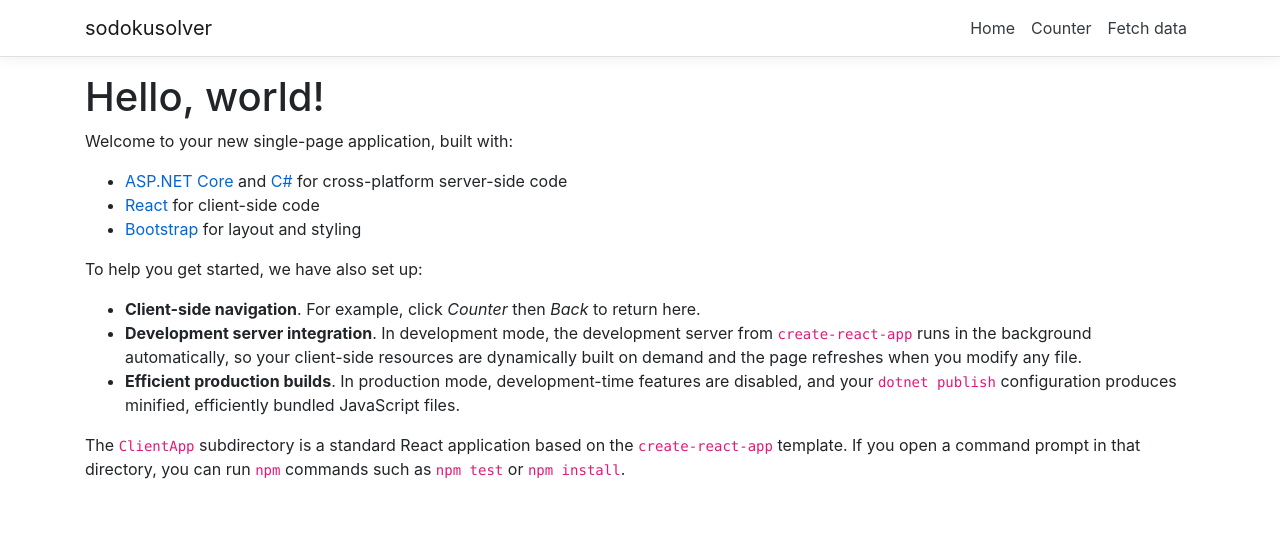
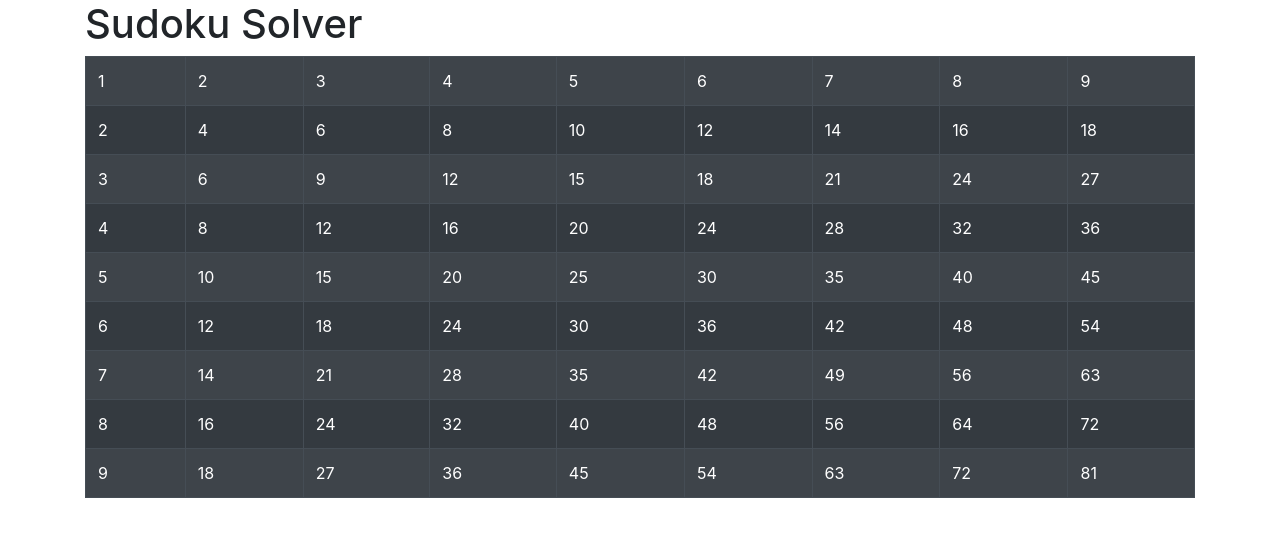
Before and after one commit to CaptainCthulhu/SudokuSolver, a React (Create React App) app in the folder ClientApp/: page / in a window 1280 px wide. Shown: the top 536 px of the page. Built offline with nearby package versions, Linux system fonts and the light colour scheme.

Commit message:
I build a grid.  What am I even doing with my life.  I should be a rapper.

```diff
--- a/ClientApp/src/App.tsx
+++ b/ClientApp/src/App.tsx
@@ -1,9 +1,7 @@
 import React, { Component } from 'react';
 import { Route } from 'react-router';
 import { Layout } from './components/Layout';
-import { Home } from './components/Home';
-import { FetchData } from './components/FetchData';
-import { Counter } from './components/Counter';
+import { Grid } from './components/Grid';
 
 import './custom.css'
 
@@ -13,9 +11,8 @@ export default class App extends Component {
   render () {
     return (
       <Layout>
-        <Route exact path='/' component={Home} />
-        <Route path='/counter' component={Counter} />
-        <Route path='/fetch-data' component={FetchData} />
+        <h1> Sudoku Solver </h1>
+        <Route exact path='/' component={Grid} />
       </Layout>
     );
   }
--- a/ClientApp/src/components/Counter.tsx
+++ /dev/null
@@ -1,39 +0,0 @@
-import React, { Component } from 'react';
-
-interface Props {
-
-}
-
-interface State{
-  currentCount: number;
-}
-
-export class Counter extends Component<Props, State> {
-  static displayName = Counter.name;
-
-  constructor(props: Props) {
-    super(props);
-    this.state = { currentCount: 0 };
-    this.incrementCounter = this.incrementCounter.bind(this);
-  }
-
-  incrementCounter() {
-    this.setState({
-      currentCount: this.state.currentCount + 1
-    });
-  }
-
-  render() {
-    return (
-      <div>
-        <h1>Counter</h1>
-
-        <p>This is a simple example of a React component.</p>
-
-        <p aria-live="polite">Current count: <strong>{this.state.currentCount}</strong></p>
-
-        <button className="btn btn-primary" onClick={this.incrementCounter}>Increment</button>
-      </div>
-    );
-  }
-}
--- a/ClientApp/src/components/FetchData.tsx
+++ /dev/null
@@ -1,77 +0,0 @@
-import React, { Component } from "react";
-
-interface State {
-  forecasts: [];
-  loading: boolean;
-}
-
-interface Props {}
-
-interface Forecast {
-  date: string;
-  temperatureC: number;
-  temperatureF: number;
-  summary: string;
-}
-
-export class FetchData extends Component<Props, State> {
-  static displayName = FetchData.name;
-
-  constructor(props: Props) {
-    super(props);
-    this.state = { forecasts: [], loading: true };
-  }
-
-  componentDidMount() {
-    this.populateWeatherData();
-  }
-
-  static renderForecastsTable(forecasts: Forecast[]) {
-    return (
-      <table className="table table-striped" aria-labelledby="tabelLabel">
-        <thead>
-          <tr>
-            <th>Date</th>
-            <th>Temp. (C)</th>
-            <th>Temp. (F)</th>
-            <th>Summary</th>
-          </tr>
-        </thead>
-        <tbody>
-          {forecasts.map((forecast) => (
-            <tr key={forecast.date}>
-              <td>{forecast.date}</td>
-              <td>{forecast.temperatureC}</td>
-              <td>{forecast.temperatureF}</td>
-              <td>{forecast.summary}</td>
-            </tr>
-          ))}
-        </tbody>
-      </table>
-    );
-  }
-
-  render() {
-    let contents = this.state.loading ? (
-      <p>
-        <em>Loading...</em>
-      </p>
-    ) : (
-      FetchData.renderForecastsTable(this.state.forecasts)
-    );
-
-    return (
-      <div>
-        <h1 id="tabelLabel">Weather forecast</h1>
-        <p>This component demonstrates fetching data from the server.</p>
-        {contents}
-      </div>
-    );
-  }
-
-  async populateWeatherData() {
-    const response = await fetch("weatherforecast");
-    const data = await response.json();
-    this.setState({ forecasts: data, loading: false });
-  }
-}
--- /dev/null
+++ b/ClientApp/src/components/Grid.tsx
@@ -0,0 +1,26 @@
+import React, { Component } from "react";
+import GridElement from "./GridElement";
+import Table from "react-bootstrap/Table";
+
+
+export class Grid extends Component {
+  static displayName = Grid.name;
+
+  render() {
+    var elems = [];
+    for (var y = 1; y < 10; y++) {
+      var row = [];
+      for (var x = 1; x < 10; x++) {
+        row.push(<td key={x*y}><GridElement xLocation={x} yLocation={y} value={x * y} /></td>);
+      }
+      elems.push(<tr key={y} >{row}</tr>);
+    }
+    return (
+      <div>
+        <Table striped bordered hover variant="dark">
+          <tbody> {elems} </tbody>
+        </Table>
+      </div>
+    );
+  }
+}
--- /dev/null
+++ b/ClientApp/src/components/GridElement.tsx
@@ -0,0 +1,26 @@
+import React, { Component } from "react";
+
+interface Props {
+  xLocation: number;
+  yLocation: number;
+  value: number;
+}
+
+interface State {
+  value: number;
+}
+
+export default class GridElement extends Component<Props, State> {
+  render() {
+    return (
+      <div>
+       {this.state.value}
+      </div>
+    );
+  }
+
+  constructor(props: Props) {
+    super(props);
+    this.state = { value: this.props.value };
+  }
+}
--- a/ClientApp/src/components/Home.tsx
+++ /dev/null
@@ -1,26 +0,0 @@
-import React, { Component } from 'react';
-
-export class Home extends Component {
-  static displayName = Home.name;
-
-  render () {
-    return (
-      <div>
-        <h1>Hello, world!</h1>
-        <p>Welcome to your new single-page application, built with:</p>
-        <ul>
-          <li><a href='https://get.asp.net/'>ASP.NET Core</a> and <a href='https://msdn.microsoft.com/en-us/library/67ef8sbd.aspx'>C#</a> for cross-platform server-side code</li>
-          <li><a href='https://facebook.github.io/react/'>React</a> for client-side code</li>
-          <li><a href='http://getbootstrap.com/'>Bootstrap</a> for layout and styling</li>
-        </ul>
-        <p>To help you get started, we have also set up:</p>
-        <ul>
-          <li><strong>Client-side navigation</strong>. For example, click <em>Counter</em> then <em>Back</em> to return here.</li>
-          <li><strong>Development server integration</strong>. In development mode, the development server from <code>create-react-app</code> runs in the background automatically, so your client-side resources are dynamically built on demand and the page refreshes when you modify any file.</li>
-          <li><strong>Efficient production builds</strong>. In production mode, development-time features are disabled, and your <code>dotnet publish</code> configuration produces minified, efficiently bundled JavaScript files.</li>
-        </ul>
-        <p>The <code>ClientApp</code> subdirectory is a standard React application based on the <code>create-react-app</code> template. If you open a command prompt in that directory, you can run <code>npm</code> commands such as <code>npm test</code> or <code>npm install</code>.</p>
-      </div>
-    );
-  }
-}
--- a/ClientApp/src/components/Layout.tsx
+++ b/ClientApp/src/components/Layout.tsx
@@ -1,15 +1,11 @@
 import React, { Component } from 'react';
 import { Container } from 'reactstrap';
-import { NavMenu } from './NavMenu';
-
 
 export class Layout extends Component {
   static displayName = Layout.name;
-
   render () {
     return (
       <div>
-        <NavMenu />
         <Container>
           {this.props.children}
         </Container>
--- a/ClientApp/src/components/NavMenu.css
+++ /dev/null
@@ -1,18 +0,0 @@
-a.navbar-brand {
-  white-space: normal;
-  text-align: center;
-  word-break: break-all;
-}
-
-html {
-  font-size: 14px;
-}
-@media (min-width: 768px) {
-  html {
-    font-size: 16px;
-  }
-}
-
-.box-shadow {
-  box-shadow: 0 .25rem .75rem rgba(0, 0, 0, .05);
-}
--- a/ClientApp/src/components/NavMenu.tsx
+++ /dev/null
@@ -1,57 +0,0 @@
-import React, { Component } from 'react';
-import { Collapse, Container, Navbar, NavbarBrand, NavbarToggler, NavItem, NavLink } from 'reactstrap';
-import { Link } from 'react-router-dom';
-import './NavMenu.css';
-
-interface Props{
-
-}
-
-interface State{
-  collapsed: boolean;
-}
-
-export class NavMenu extends Component<Props, State> {
-  static displayName = NavMenu.name;
-
-  constructor (props: Props) {
-    super(props);
-
-    this.toggleNavbar = this.toggleNavbar.bind(this);
-    this.state = {
-      collapsed: true
-    };
-  }
-
-  toggleNavbar () {
-    this.setState({
-      collapsed: !this.state.collapsed
-    });
-  }
-
-  render () {
-    return (
-      <header>
-        <Navbar className="navbar-expand-sm navbar-toggleable-sm ng-white border-bottom box-shadow mb-3" light>
-          <Container>
-            <NavbarBrand tag={Link} to="/">sodokusolver</NavbarBrand>
-            <NavbarToggler onClick={this.toggleNavbar} className="mr-2" />
-            <Collapse className="d-sm-inline-flex flex-sm-row-reverse" isOpen={!this.state.collapsed} navbar>
-              <ul className="navbar-nav flex-grow">
-                <NavItem>
-                  <NavLink tag={Link} className="text-dark" to="/">Home</NavLink>
-                </NavItem>
-                <NavItem>
-                  <NavLink tag={Link} className="text-dark" to="/counter">Counter</NavLink>
-                </NavItem>
-                <NavItem>
-                  <NavLink tag={Link} className="text-dark" to="/fetch-data">Fetch data</NavLink>
-                </NavItem>
-              </ul>
-            </Collapse>
-          </Container>
-        </Navbar>
-      </header>
-    );
-  }
-}
```
Also changed, not shown: ClientApp/package.json (line endings or trailing spaces), 2 other files (tests, documents, lock files or other folders).
